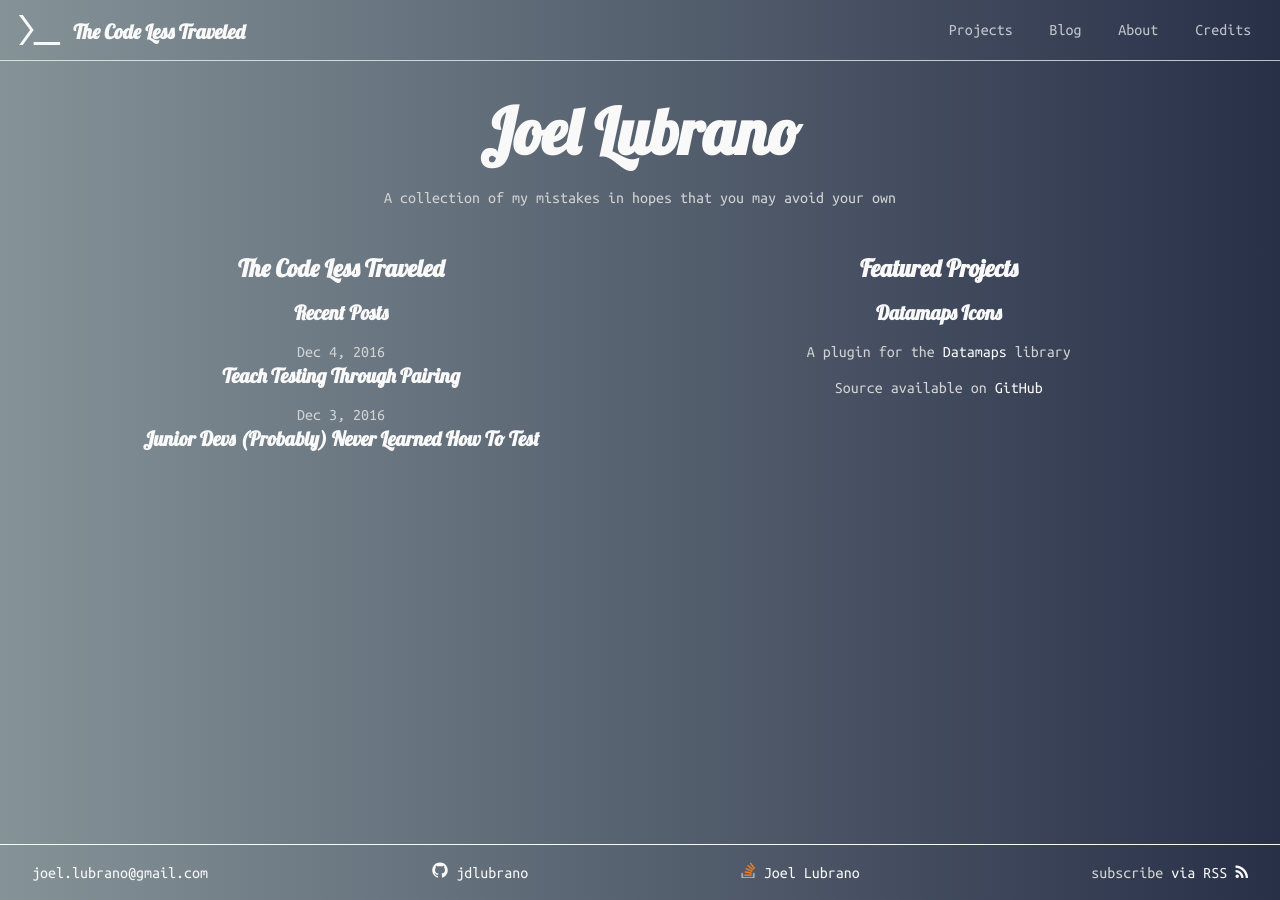
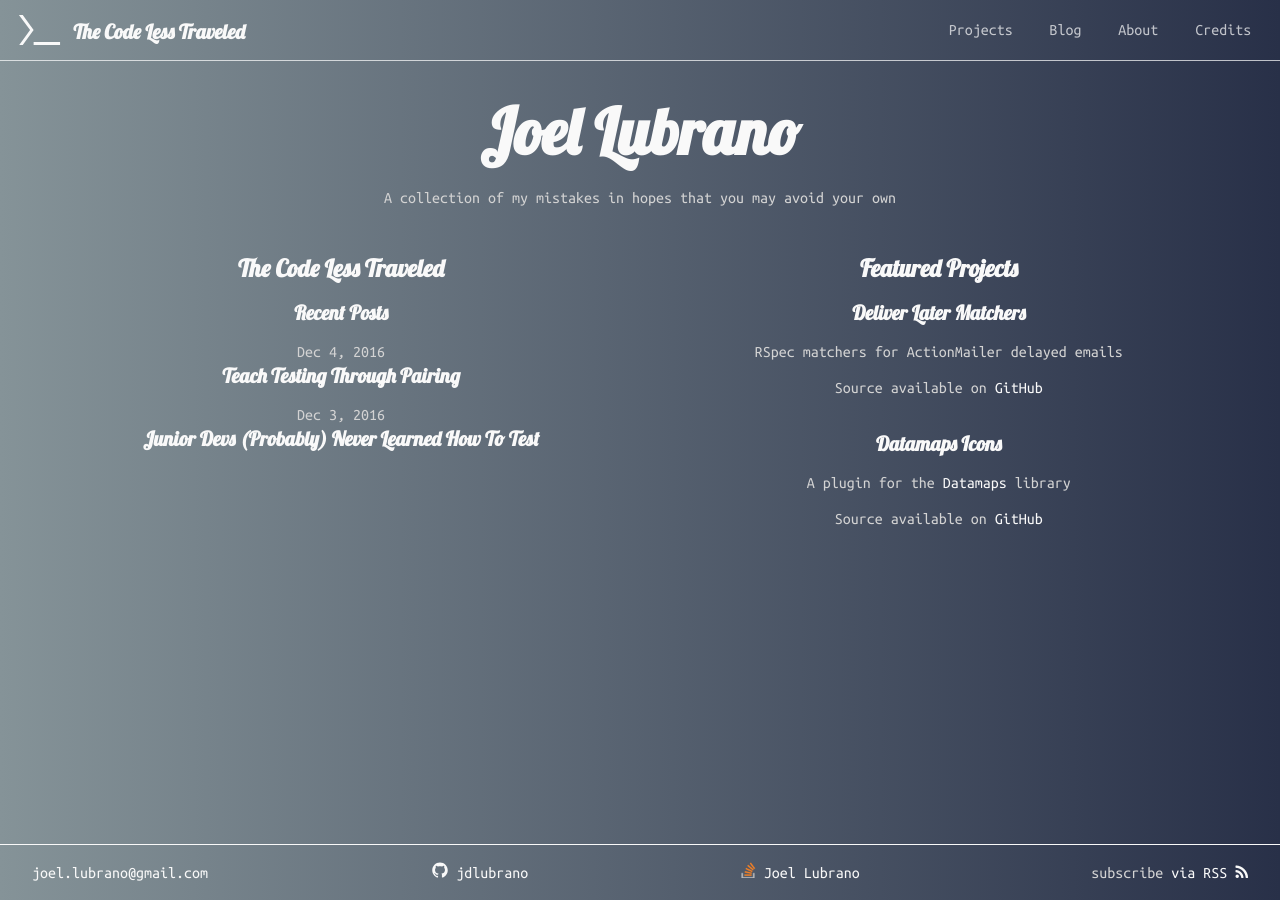
Before and after one commit to jdlubrano/jdlubrano.github.io, a Jekyll site: the page built from index.html, in a window 1280 px wide. Built offline with Jekyll 4.4.1, drawn with Linux system fonts in a browser that asks for light colours; nearby versions of some CDN libraries.

Commit message:
Add deliver_later_matchers to projects.yml

```diff
--- a/_data/projects.yml
+++ b/_data/projects.yml
@@ -1,4 +1,7 @@
--
-  name: Datamaps Icons
+- name: Deliver Later Matchers
+  description: RSpec matchers for ActionMailer delayed emails
+  source_link: <a href="https://github.com/jdlubrano/deliver_later_matchers">GitHub</a>
+
+- name: Datamaps Icons
   description: A plugin for the <a href="https://datamaps.github.io">Datamaps</a> library
   source_link: <a href="https://github.com/jdlubrano/datamaps-icons-plugin">GitHub</a>
--- a/_sass/index.scss
+++ b/_sass/index.scss
@@ -20,3 +20,11 @@
     @include span-columns(6);
   }
 }
+
+.project-item {
+  margin-top: 2em;
+
+  &:first-child {
+    margin-top: 0;
+  }
+}
--- a/index.html
+++ b/index.html
@@ -30,8 +30,8 @@ layout: default
   <h1 class="page-heading">Featured Projects</h1>
 
   <ul class="projects-list">
-    {% for project in site.data.projects limit: 3 %}
-    <li>
+    {% for project in site.data.projects %}
+    <li class="project-item">
       <h2>{{ project.name | escape }}</h2>
       <p>{{ project.description }}</p>
       <p>Source available on {{ project.source_link }}</p>
```
